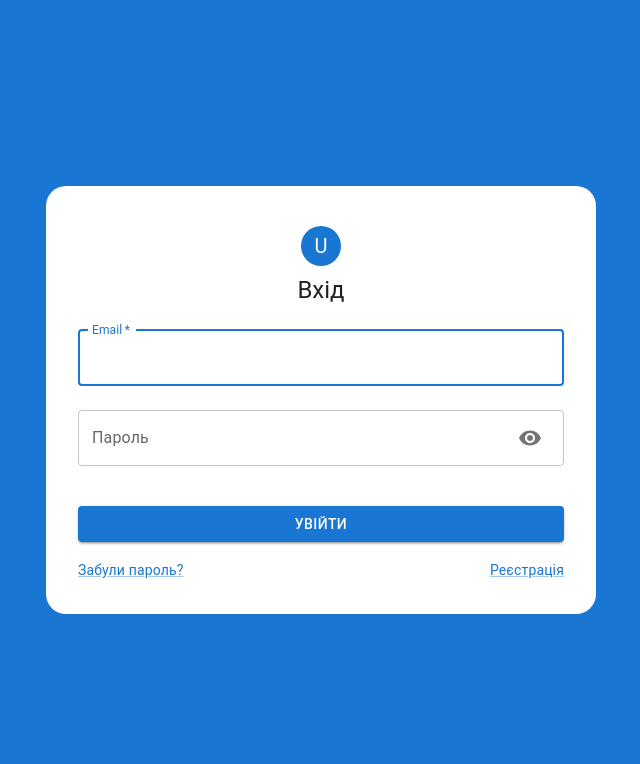
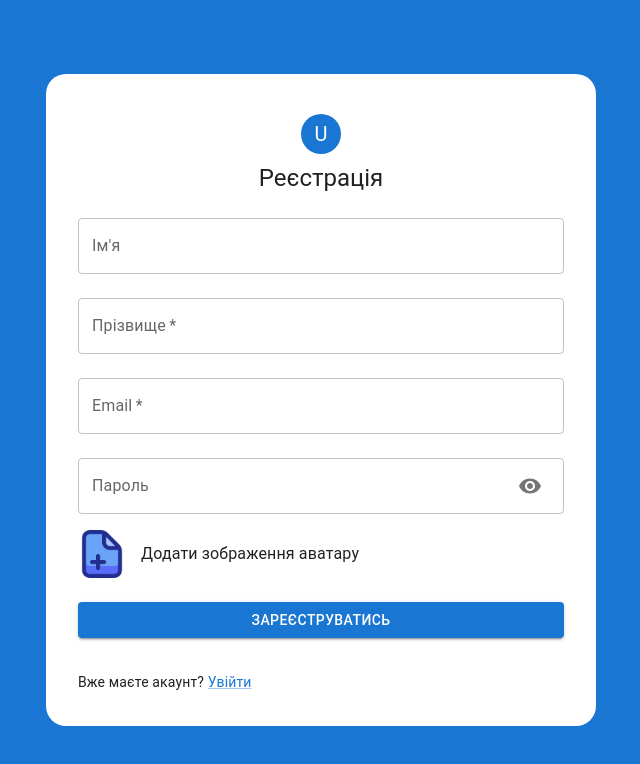
Before and after one commit to MaxPyvovarov/UniVerse, a React (Vite) app: page / in a window 1280 px wide. Shown: the top 764 px of the page, without its empty margins (319-959 px from the left). Built offline with nearby package versions, Linux system fonts and the light colour scheme.

Commit message:
register/login pages -> form validation done

```diff
--- a/package.json
+++ b/package.json
@@ -15,7 +15,8 @@
     "@mui/icons-material": "^5.11.16",
     "@mui/material": "^5.12.0",
     "react": "^18.2.0",
-    "react-dom": "^18.2.0"
+    "react-dom": "^18.2.0",
+    "react-hook-form": "^7.43.9"
   },
   "devDependencies": {
     "@types/react": "^18.0.28",
--- a/src/App.jsx
+++ b/src/App.jsx
@@ -4,7 +4,7 @@ import Login from './pages/Login';
 function App() {
 	return (
 		<div>
-			<Login />
+			<Register />
 		</div>
 	);
 }
--- a/src/pages/Login.jsx
+++ b/src/pages/Login.jsx
@@ -14,9 +14,19 @@ import InputAdornment from '@mui/material/InputAdornment';
 import IconButton from '@mui/material/IconButton';
 import FormControl from '@mui/material/FormControl';
 import InputLabel from '@mui/material/InputLabel';
+import {FormHelperText} from '@mui/material';
+import {useForm} from 'react-hook-form';
 
 const Login = () => {
 	const [showPassword, setShowPassword] = useState(false);
+	const {
+		register,
+		formState: {errors},
+		handleSubmit,
+		reset,
+	} = useForm({
+		mode: 'onBlur',
+	});
 
 	const handleClickShowPassword = () => setShowPassword(show => !show);
 
@@ -24,7 +34,7 @@ const Login = () => {
 		event.preventDefault();
 	};
 
-	const handleSubmit = event => {
+	const onSubmit = event => {
 		event.preventDefault();
 		const data = new FormData(event.currentTarget);
 		console.log({
@@ -69,21 +79,29 @@ const Login = () => {
 					<Typography component='h1' variant='h5'>
 						Вхід
 					</Typography>
-					<Box component='form' onSubmit={handleSubmit} noValidate sx={{mt: 1}}>
+					<Box component='form' onSubmit={handleSubmit(onSubmit)} sx={{mt: 1}}>
 						<TextField
 							margin='normal'
-							required
 							fullWidth
 							label='Email'
-							name='email'
 							autoComplete='email'
-							autoFocus
+							{...register('email', {
+								required: "Поле є обов'язковим",
+								pattern: {
+									value:
+										/^(([^<>()[\]\\.,;:\s@"]+(\.[^<>()[\]\\.,;:\s@"]+)*)|(".+"))@((\[[0-9]{1,3}\.[0-9]{1,3}\.[0-9]{1,3}\.[0-9]{1,3}\])|(([a-zA-Z\-0-9]+\.)+[a-zA-Z]{2,}))$/,
+									message: 'Введіть коректну email-адресу',
+								},
+							})}
+							helperText={errors?.email?.message}
+							error={!!errors?.email?.message}
 						/>
 						<FormControl
 							fullWidth
 							margin='normal'
 							variant='outlined'
 							sx={{mb: 2}}
+							error={!!errors?.password?.message}
 						>
 							<InputLabel htmlFor='outlined-adornment-password'>
 								Пароль
@@ -91,9 +109,16 @@ const Login = () => {
 							<OutlinedInput
 								required
 								fullWidth
-								name='password'
 								label='Пароль'
 								type={showPassword ? 'text' : 'password'}
+								{...register('password', {
+									required: "Поле є обов'язковим",
+									minLength: {
+										value: 8,
+										message: 'Пароль не може бути коротше 8 символів',
+									},
+								})}
+								helperText={errors?.password?.message}
 								endAdornment={
 									<InputAdornment position='end'>
 										<IconButton
@@ -106,6 +131,11 @@ const Login = () => {
 									</InputAdornment>
 								}
 							/>
+							{!!errors?.password?.message && (
+								<FormHelperText id='component-helper-text'>
+									{errors.password.message}
+								</FormHelperText>
+							)}
 						</FormControl>
 						<Button
 							type='submit'
--- a/src/pages/Register.jsx
+++ b/src/pages/Register.jsx
@@ -14,9 +14,19 @@ import InputAdornment from '@mui/material/InputAdornment';
 import IconButton from '@mui/material/IconButton';
 import FormControl from '@mui/material/FormControl';
 import InputLabel from '@mui/material/InputLabel';
+import {FormHelperText} from '@mui/material';
+import {useForm} from 'react-hook-form';
 
 const Register = () => {
 	const [showPassword, setShowPassword] = useState(false);
+	const {
+		register,
+		formState: {errors},
+		handleSubmit,
+		reset,
+	} = useForm({
+		mode: 'onBlur',
+	});
 
 	const handleClickShowPassword = () => setShowPassword(show => !show);
 
@@ -24,16 +34,9 @@ const Register = () => {
 		event.preventDefault();
 	};
 
-	const handleSubmit = event => {
-		event.preventDefault();
-		const data = new FormData(event.currentTarget);
-		console.log({
-			firstName: data.get('firstName'),
-			lastName: data.get('lastName'),
-			email: data.get('email'),
-			password: data.get('password'),
-			avatar: data.get('avatar'),
-		});
+	const onSubmit = data => {
+		console.log(JSON.stringify(data));
+		reset();
 	};
 
 	return (
@@ -69,39 +72,74 @@ const Register = () => {
 					<Typography component='h1' variant='h5'>
 						Реєстрація
 					</Typography>
-					<Box component='form' onSubmit={handleSubmit} noValidate sx={{mt: 1}}>
+					<Box
+						component='form'
+						onSubmit={handleSubmit(onSubmit)}
+						noValidate
+						sx={{mt: 1}}
+					>
 						<TextField
 							margin='normal'
-							required
 							fullWidth
 							label="Ім'я"
-							name='firstName'
 							autoComplete='none'
-							autoFocus
+							{...register('firstName', {
+								required: "Поле є обов'язковим",
+								minLength: {
+									value: 2,
+									message: "Ім'я не може бути коротше 2 символів",
+								},
+								pattern: {
+									value: /^[а-яієїґ'][^ъыэёЪЫЭЁ]+$/i,
+									message: 'Можна використовувати тільки українські літери',
+								},
+							})}
+							helperText={errors?.firstName?.message}
+							error={!!errors?.firstName?.message}
 						/>
 						<TextField
 							margin='normal'
 							required
 							fullWidth
 							label='Прізвище'
-							name='lastName'
 							autoComplete='none'
-							autoFocus
+							{...register('lastName', {
+								required: "Поле є обов'язковим",
+								minLength: {
+									value: 2,
+									message: 'Прізвище не може бути коротше 2 символів',
+								},
+								pattern: {
+									value: /^[а-яієїґ'][^ъыэёЪЫЭЁ]+$/i,
+									message: 'Можна використовувати тільки українські літери',
+								},
+							})}
+							helperText={errors?.lastName?.message}
+							error={!!errors?.lastName?.message}
 						/>
 						<TextField
 							margin='normal'
 							required
 							fullWidth
 							label='Email'
-							name='email'
 							autoComplete='email'
-							autoFocus
+							{...register('email', {
+								required: "Поле є обов'язковим",
+								pattern: {
+									value:
+										/^(([^<>()[\]\\.,;:\s@"]+(\.[^<>()[\]\\.,;:\s@"]+)*)|(".+"))@((\[[0-9]{1,3}\.[0-9]{1,3}\.[0-9]{1,3}\.[0-9]{1,3}\])|(([a-zA-Z\-0-9]+\.)+[a-zA-Z]{2,}))$/,
+									message: 'Введіть коректну email-адресу',
+								},
+							})}
+							helperText={errors?.email?.message}
+							error={!!errors?.email?.message}
 						/>
 						<FormControl
 							fullWidth
 							margin='normal'
 							variant='outlined'
 							sx={{mb: 2}}
+							error={!!errors?.password?.message}
 						>
 							<InputLabel htmlFor='outlined-adornment-password'>
 								Пароль
@@ -109,9 +147,16 @@ const Register = () => {
 							<OutlinedInput
 								required
 								fullWidth
-								name='password'
 								label='Пароль'
 								type={showPassword ? 'text' : 'password'}
+								{...register('password', {
+									required: "Поле є обов'язковим",
+									minLength: {
+										value: 8,
+										message: 'Пароль не може бути коротше 8 символів',
+									},
+								})}
+								helperText={errors?.password?.message}
 								endAdornment={
 									<InputAdornment position='end'>
 										<IconButton
@@ -124,12 +169,18 @@ const Register = () => {
 									</InputAdornment>
 								}
 							/>
+							{!!errors?.password?.message && (
+								<FormHelperText id='component-helper-text'>
+									{errors.password.message}
+								</FormHelperText>
+							)}
 						</FormControl>
 						<input
 							style={{display: 'none'}}
 							type='file'
 							id='avatar'
 							name='avatar'
+							{...register('avatar')}
 						/>
 						<label
 							htmlFor='avatar'
@@ -154,10 +205,13 @@ const Register = () => {
 						>
 							Зареєструватись
 						</Button>
-						<Grid container>
+						<Grid container sx={{mt: 2}}>
 							<Grid item>
+								<Typography component='span' variant='body2'>
+									Вже маєте акаунт?{' '}
+								</Typography>
 								<Link href='#' variant='body2'>
-									{'Вже маєте акаунт? Увійти'}
+									{'Увійти'}
 								</Link>
 							</Grid>
 						</Grid>
```
Also changed, not shown: 1 other file (tests, documents, lock files or other folders).
